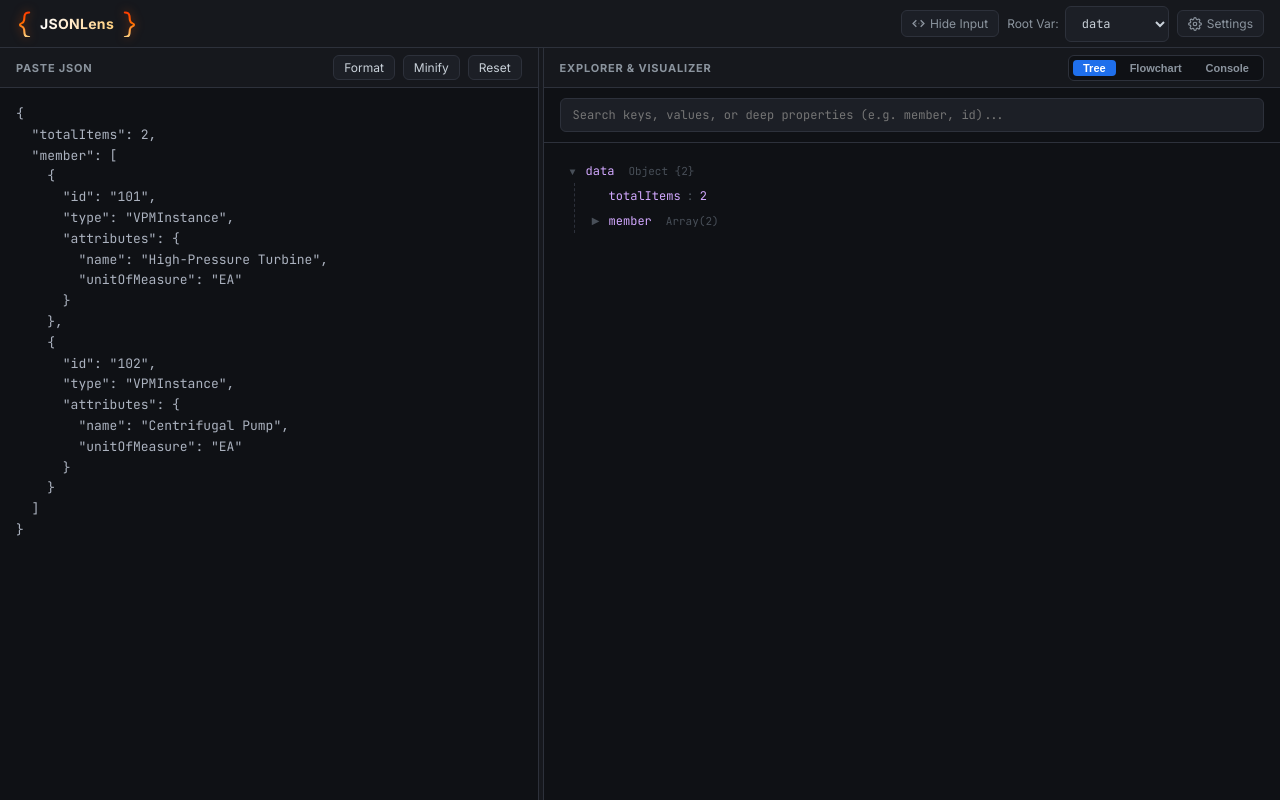
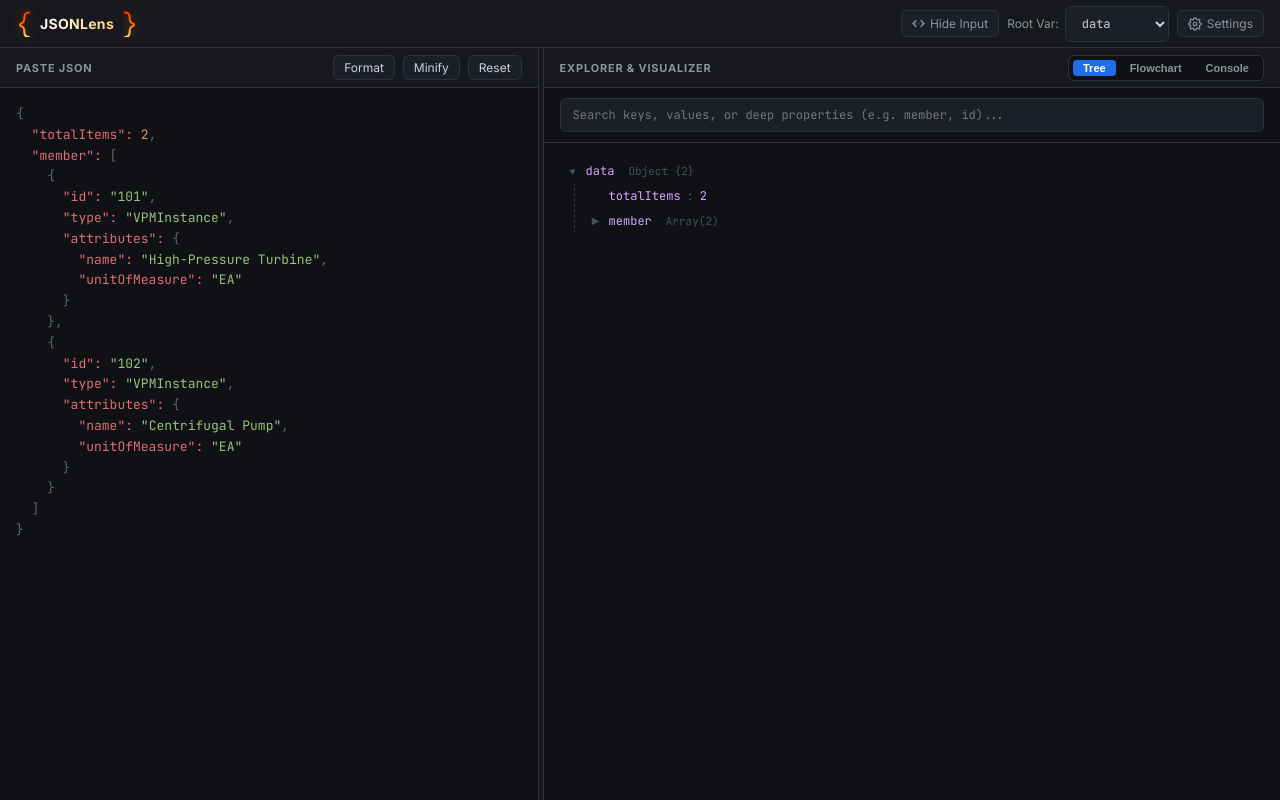
Before and after one commit to BharathC5/JSON-Playground, a Vue app: page / in a window 1280 px wide. Built offline with nearby package versions, Linux system fonts and the light colour scheme.

Commit message:
JSON Formatted with colors

```diff
--- a/src/components/JsonInputPanel.vue
+++ b/src/components/JsonInputPanel.vue
@@ -1,12 +1,40 @@
 <script setup>
 import { useWorkbench } from '../composables/useWorkbench'
 import { showToast } from '../composables/useToast'
-import { ref, onMounted } from 'vue'
+import { ref, computed, onMounted } from 'vue'
 
 const { state, setJsonInput, formatJson, minifyJson, resetJson } = useWorkbench()
 
+const preRef = ref(null)
+
 const onInput = (e) => {
   setJsonInput(e.target.value)
+}
+
+// Keep highlight layer scroll in sync with textarea
+const onScroll = (e) => {
+  if (preRef.value) {
+    preRef.value.scrollTop = e.target.scrollTop
+    preRef.value.scrollLeft = e.target.scrollLeft
+  }
+}
+
+// Auto-format pasted JSON
+const onPaste = (e) => {
+  const raw = e.clipboardData?.getData('text')
+  if (!raw) return
+  let formatted
+  try {
+    const cleaned = raw
+      .replace(/^\uFEFF/, '')
+      .replace(/[\u00A0\u200B]/g, ' ')
+    formatted = JSON.stringify(JSON.parse(cleaned), null, 2)
+  } catch {
+    return
+  }
+  e.preventDefault()
+  setJsonInput(formatted)
+  showToast('✓ JSON auto-formatted')
 }
 
 const onFormat = () => {
@@ -19,9 +47,35 @@ const onMinify = () => {
   minifyJson()
 }
 
-const onReset = () => {
-  resetJson()
+const onReset = () => resetJson()
+
+// ─── Lightweight JSON syntax highlighter ──────────────────────────────────────
+const highlighted = computed(() => {
+  const text = state.jsonInputText
+  if (!text) return ''
+
+  // Step 1: escape HTML so injected spans are safe
+  const escaped = text
+    .replace(/&/g, '&amp;')
+    .replace(/</g, '&lt;')
+    .replace(/>/g, '&gt;')
+
+  // Step 2: tokenise with a single regex pass
+  // Captures: JSON string (key or value), true, false, null, number
+  return escaped.replace(
+    /("(?:\\u[0-9a-fA-F]{4}|\\[^u]|[^\\"\r\n])*"(?:\s*:)?|true|false|null|-?(?:0|[1-9]\d*)(?:\.\d+)?(?:[eE][+-]?\d+)?)/g,
+    (match) => {
+      if (match.startsWith('"')) {
+        return match.endsWith(':')
+          ? `<span class="hl-key">${match}</span>`
+          : `<span class="hl-str">${match}</span>`
       }
+      if (match === 'true' || match === 'false') return `<span class="hl-bool">${match}</span>`
+      if (match === 'null') return `<span class="hl-null">${match}</span>`
+      return `<span class="hl-num">${match}</span>`
+    }
+  )
+})
 
 // Initialize with sample data if empty
 onMounted(() => {
@@ -29,16 +83,8 @@ onMounted(() => {
     const SAMPLE = {
       totalItems: 2,
       member: [
-        {
-          id: "101",
-          type: "VPMInstance",
-          attributes: { name: "High-Pressure Turbine", unitOfMeasure: "EA" },
-        },
-        {
-          id: "102",
-          type: "VPMInstance",
-          attributes: { name: "Centrifugal Pump", unitOfMeasure: "EA" },
-        },
+        { id: '101', type: 'VPMInstance', attributes: { name: 'High-Pressure Turbine', unitOfMeasure: 'EA' } },
+        { id: '102', type: 'VPMInstance', attributes: { name: 'Centrifugal Pump', unitOfMeasure: 'EA' } },
       ],
     }
     setJsonInput(JSON.stringify(SAMPLE, null, 2))
@@ -56,13 +102,30 @@ onMounted(() => {
         <button @click="onReset" class="btn-small btn-danger" title="Clear JSON and start over">Reset</button>
       </div>
     </div>
+
+    <div class="editor-wrap">
+      <!-- Highlight layer (behind) -->
+      <pre
+        ref="preRef"
+        class="hl-pre"
+        aria-hidden="true"
+        v-html="highlighted || ' '"
+      ></pre>
+
+      <!-- Edit layer (in front, transparent text so highlight shows through) -->
       <textarea
         :value="state.jsonInputText"
         @input="onInput"
+        @paste="onPaste"
+        @scroll="onScroll"
         class="json-textarea"
         spellcheck="false"
+        autocorrect="off"
+        autocapitalize="off"
         placeholder="Paste JSON payload here..."
       ></textarea>
+    </div>
+
     <div v-if="state.jsonError" class="json-error">
       <div class="err-title">
         <svg width="13" height="13" viewBox="0 0 24 24" fill="none" stroke="currentColor" stroke-width="2.5"><circle cx="12" cy="12" r="10"/><line x1="12" y1="8" x2="12" y2="12"/><line x1="12" y1="16" x2="12.01" y2="16"/></svg>
@@ -106,22 +169,70 @@ onMounted(() => {
   gap: 8px;
 }
 
-.json-textarea {
+/* ─── Editor wrap ──────────────────────────────────────────────────────────── */
+.editor-wrap {
   flex: 1 1 auto;
   min-height: 0;
-  resize: none;
-  border: none;
-  outline: none;
-  background: var(--bg);
-  color: #abb2bf;
+  position: relative;
+  overflow: hidden;
+}
+
+/* Shared typographic constants — MUST be identical between pre and textarea */
+.hl-pre,
+.json-textarea {
   font-family: var(--font-mono);
   font-size: 13px;
   line-height: 1.6;
   padding: 16px;
   tab-size: 2;
-  user-select: text;
+  white-space: pre-wrap;
+  word-break: break-all;
+  box-sizing: border-box;
+  width: 100%;
+  margin: 0;
+  border: none;
+  outline: none;
 }
 
+/* ─── Highlight layer (pre) ─────────────────────────────────────────────────  */
+.hl-pre {
+  position: absolute;
+  inset: 0;
+  overflow: hidden;          /* scroll position controlled by JS sync */
+  pointer-events: none;
+  background: var(--bg);
+  color: #5c6370;            /* default: punctuation & braces */
+  z-index: 0;
+  height: 100%;
+}
+
+/* ─── Edit layer (textarea) ──────────────────────────────────────────────────  */
+.json-textarea {
+  position: relative;
+  z-index: 1;
+  resize: none;
+  background: transparent;
+  color: transparent;        /* text hidden — highlight layer shows color */
+  caret-color: #abb2bf;      /* cursor stays visible */
+  user-select: text;
+  height: 100%;
+  overflow: auto;
+}
+
+/* Placeholder visible when empty */
+.json-textarea::placeholder {
+  color: var(--text-faint);
+  opacity: 1;
+}
+
+/* ─── Token colors (One Dark palette) ───────────────────────────────────────  */
+:deep(.hl-key)  { color: #e06c75; }                        /* keys     → rose    */
+:deep(.hl-str)  { color: #98c379; }                        /* strings  → green   */
+:deep(.hl-num)  { color: #d19a66; }                        /* numbers  → amber   */
+:deep(.hl-bool) { color: #56b6c2; }                        /* booleans → cyan    */
+:deep(.hl-null) { color: #56b6c2; font-style: italic; }   /* null     → cyan    */
+
+/* ─── Error panel ────────────────────────────────────────────────────────────  */
 .json-error {
   background: rgba(255, 123, 114, 0.08);
   border-top: 1px solid rgba(255, 123, 114, 0.4);
@@ -165,5 +276,4 @@ onMounted(() => {
   overflow-y: auto;
   opacity: 0.9;
 }
-
 </style>
```
Lines whose indentation alone changed are shown as unchanged.
